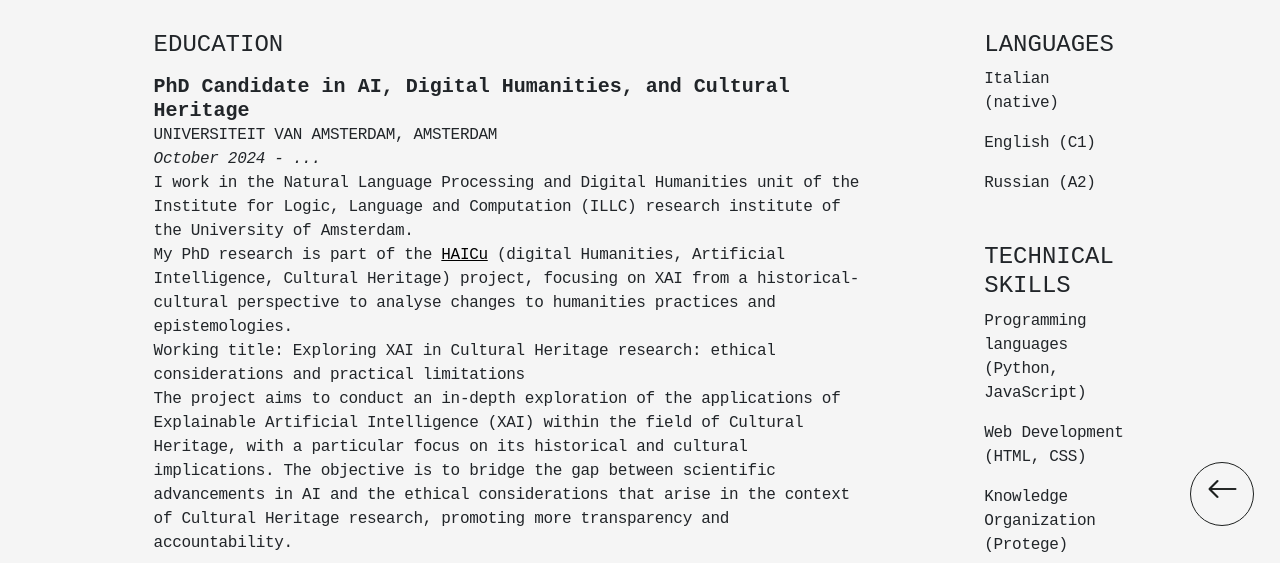
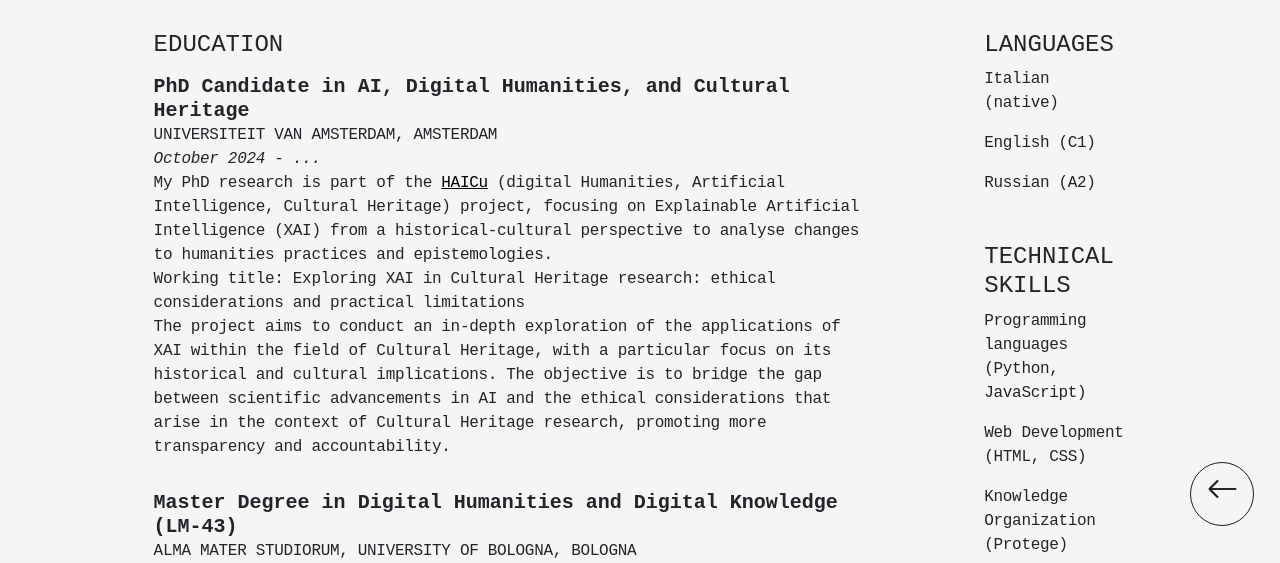
Before and after one commit to OrsolaMBorrini/omb.github.io, a plain HTML site: page cv.html in a window 1280 px wide. Shown: the part 218-781 px from the top of the page. Drawn offline with nearby package versions, Linux system fonts and the light colour scheme; a web font is replaced by a local one.

Commit message:
Update cv.html

```diff
--- a/cv.html
+++ b/cv.html
@@ -80,10 +80,9 @@
                             <span class="cv-item-location">Universiteit van Amsterdam, Amsterdam</span><br>
                             <i>October 2024 - ...</i><br>
                             <span>
-                                I work in the Natural Language Processing and Digital Humanities unit of the Institute for Logic, Language and Computation (ILLC) research institute of the University of Amsterdam.<br>
-                                My PhD research is part of the <a href="https://www.haicu.science/"><u>HAICu</u></a> (digital Humanities, Artificial Intelligence, Cultural Heritage) project, focusing on XAI from a historical-cultural perspective to analyse changes to humanities practices and epistemologies.<br>
+                                My PhD research is part of the <a href="https://www.haicu.science/"><u>HAICu</u></a> (digital Humanities, Artificial Intelligence, Cultural Heritage) project, focusing on Explainable Artificial Intelligence (XAI) from a historical-cultural perspective to analyse changes to humanities practices and epistemologies.<br>
                                 Working title: Exploring XAI in Cultural Heritage research: ethical considerations and practical limitations <br>
-                                The project aims to conduct an in-depth exploration of the applications of Explainable Artificial Intelligence (XAI) within the field of Cultural Heritage, with a particular focus on its historical and cultural implications. The objective is to bridge the gap between scientific advancements in AI and the ethical considerations that arise in the context of Cultural Heritage research, promoting more transparency and accountability.<br>
+                                The project aims to conduct an in-depth exploration of the applications of XAI within the field of Cultural Heritage, with a particular focus on its historical and cultural implications. The objective is to bridge the gap between scientific advancements in AI and the ethical considerations that arise in the context of Cultural Heritage research, promoting more transparency and accountability.<br>
                             </span>
                             <!--<a id="cv-button" type="button" class="btn btn-cv btn-outline-primary" href="https://github.com/OrsolaMBorrini/master-thesis-rcm/blob/main/OMBorrini_THESIS.pdf" target="_blank">Thesis</a><br>
                             <a id="cv-button" type="button" class="btn btn-cv btn-outline-primary" href="https://github.com/OrsolaMBorrini/PersonalPortfolio" target="_blank">Full Study Plan</a>-->
```
